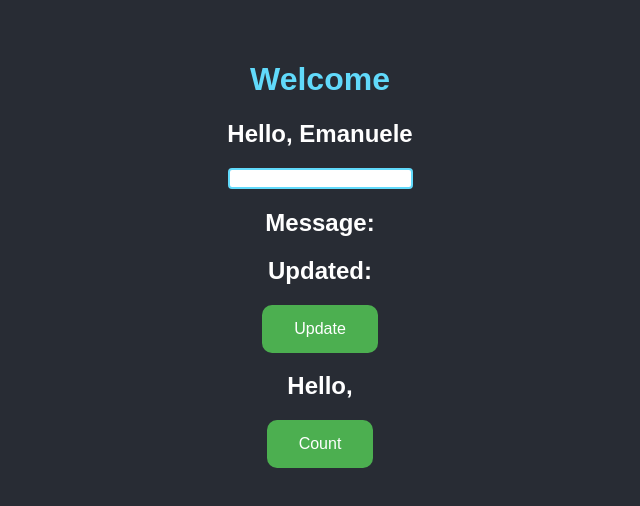
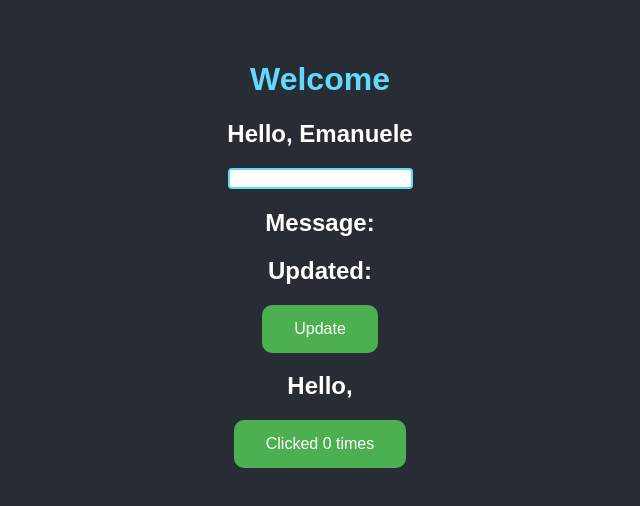
Before and after one commit to EmanueleCalderaro/react-app, a React (Create React App) app: page / in a window 1280 px wide. Shown: the top 506 px of the page, without its empty margins (320-960 px from the left). Built offline with nearby package versions, Linux system fonts and the light colour scheme.

Commit message:
Update count button

```diff
--- a/src/App.js
+++ b/src/App.js
@@ -59,9 +59,18 @@ function Counting(){
   function handleClick () {
     setCount(count + 1);
   };
-  return(
-    <button onClick={handleClick} className="Button">Count</button>
-  );
+
+
+  if(count === 1){
+    return(
+      <button onClick={handleClick} className="Button">Clicked {count} time</button>
+      );
+  }
+  else{
+    return(
+      <button onClick={handleClick} className="Button">Clicked {count} times</button>
+    );
+  }
 
 
 }
```
